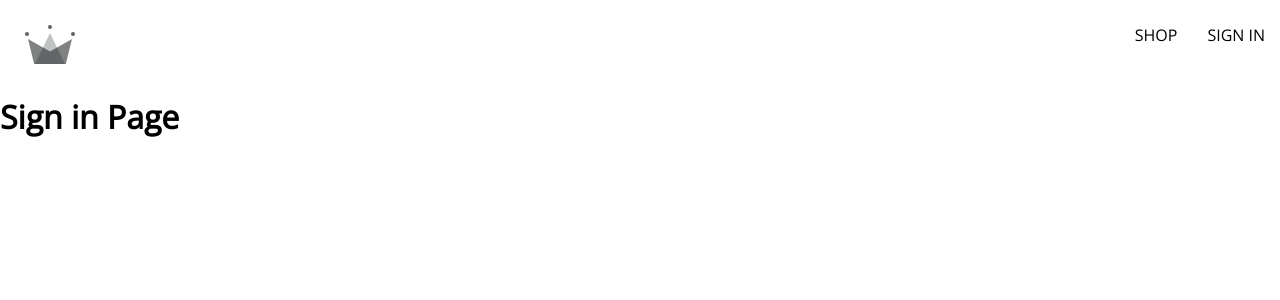
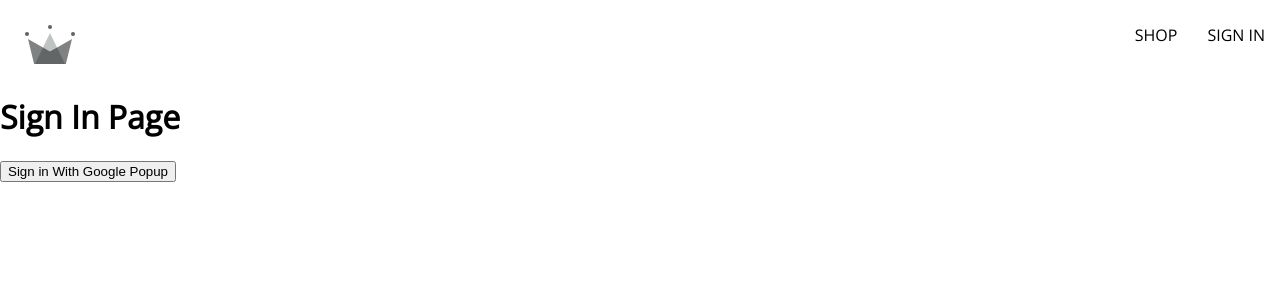
Before and after one commit to dbredden/vntg-ind, a React (Create React App) app: page /sign-in in a window 1280 px wide. Shown: the top 300 px of the page. Built offline with nearby package versions, Linux system fonts and the light colour scheme.

Commit message:
added Google pop up button

```diff
--- a/src/routes/sign-in/sign-in.component.jsx
+++ b/src/routes/sign-in/sign-in.component.jsx
@@ -1,7 +1,15 @@
+import { signInWithGooglePopup } from '../../utils/firebase/firebase.utils';
+
 const SignIn = () => {
+  const logGoogleUser = async () => {
+    const response = await signInWithGooglePopup();
+    console.log(response);
+  };
+
   return (
     <div>
-      <h1>Sign in Page</h1>
+      <h1>Sign In Page</h1>
+      <button onClick={logGoogleUser}>Sign in With Google Popup</button>
     </div>
   );
 };
--- a/src/utils/firebase/firebase.utils.js
+++ b/src/utils/firebase/firebase.utils.js
@@ -24,5 +24,4 @@ provider.setCustomParameters({
 });
 
 export const auth = getAuth();
-export const signInWithGooglePopup = () =>
-  signInWithGooglePopup(auth, provider);
+export const signInWithGooglePopup = () => signInWithPopup(auth, provider);
```
